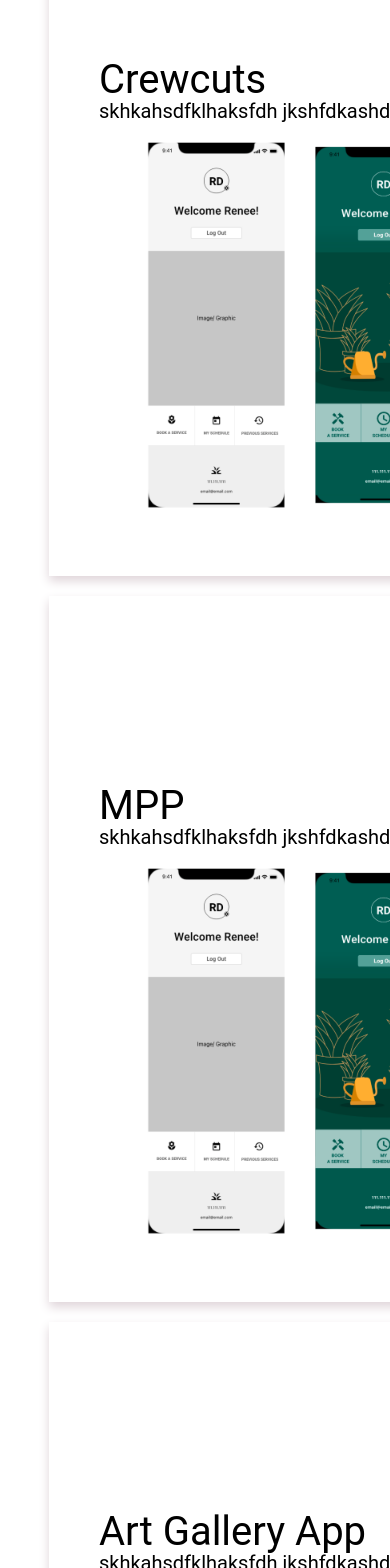
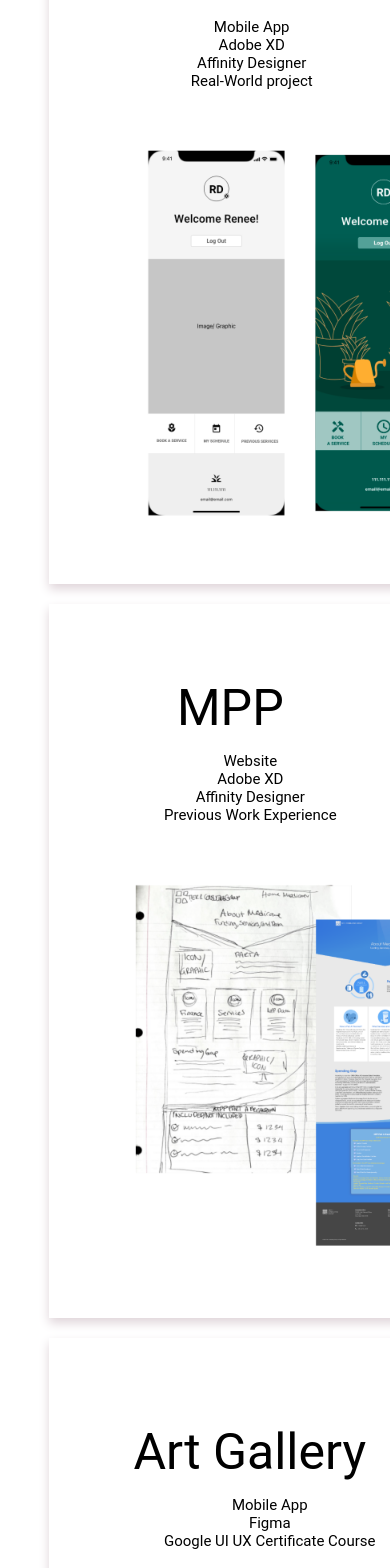
Before and after one commit to katherinestout/portfolio.stout, a React (Create React App) app in the folder portfolio/: page /work in a window 390 px wide. Shown: the part 400-1968 px from the top of the page. Built offline with nearby package versions, Linux system fonts and the light colour scheme; a web font is replaced by a local one.

Commit message:
prettier

```diff
--- a/portfolio/src/routes/projects/components/mainPage.js
+++ b/portfolio/src/routes/projects/components/mainPage.js
@@ -2,82 +2,104 @@ import React from "react";
 import styles from "./../styles/mainPage.scss";
 import { Link } from "react-router-dom";
 import ccGraphic from "./../../../svg/crewCuts/crewcutssq.png";
+import galleryGraphic from "./../../../svg/gallery/galleryFront.png";
+import mppGraphic from "./../../../svg/mpp/mppFront.png";
 
 const MainPage = () => (
   <div className={styles}>
     <div className="project-container">
       <Link to="/crewCuts">
         <div className="project project-1">
-          <div className = "div1">
-          <div>
-            <span className = "project-title">
-            Crewcuts </span>
-            <br/>
-            <span className = "project-content">skhkahsdfklhaksfdh jkshfdkashdflk ksjdhfkaj</span>
+          <div className="div1">
+            <div className="div2">
+              <span className="project-title">CrewCuts </span>
+              <br />
+              <span className="project-content">
+                <ul>
+                  <li>Mobile App</li>
+                  <li>Adobe XD</li>
+
+                  <li>Affinity Designer</li>
+                  <li>Real-World project</li>
+                </ul>
+              </span>
             </div>
+          </div>
 
-
-          </div>
-          <div>
-          <img src={ccGraphic} alt="ccGraphic" className="front-graphic" />
+          <div className="div3">
+            <img src={ccGraphic} alt="ccGraphic" className="front-graphic" />
           </div>
         </div>
       </Link>
 
       <Link to="/mpp">
         <div className="project project-2">
-        <div className = "div1">
-        <div>
-            <span className = "project-title">
-            MPP </span>
-            <br/>
-            <span className = "project-content">skhkahsdfklhaksfdh jkshfdkashdflk ksjdhfkaj</span>
+          <div className="div1">
+            <div className="div2">
+              <span className="project-title">MPP </span>
+              <br />
+              <span className="project-content">
+                <ul>
+                  <li>Website </li>
+                  <li>Adobe XD </li>
+                  <li>Affinity Designer</li>
+                  <li> Previous Work Experience</li>
+                </ul>
+              </span>
             </div>
-
-
           </div>
-          <div>
-          <img src={ccGraphic} alt="ccGraphic" className="front-graphic" />
+          <div className="div3">
+            <img src={mppGraphic} alt="mppGraphic" className="front-graphic" />
           </div>
         </div>
       </Link>
 
       <Link to="/artGallery">
         <div className="project project-3">
-        <div className = "div1">
-        <div>
-            <span className = "project-title">
-            Art Gallery App </span>
-            <br/>
-            <span className = "project-content">skhkahsdfklhaksfdh jkshfdkashdflk ksjdhfkaj</span>
+          <div className="div1">
+            <div className="div2">
+              <span className="project-title">Art Gallery</span>
+              <br />
+              <span className="project-content">
+                <ul>
+                  <li>Mobile App </li>
+                  <li>Figma</li>
+                  <li>Google UI UX Certificate Course</li>
+                </ul>
+              </span>
             </div>
-
-
           </div>
-          <div>
-          <img src={ccGraphic} alt="ccGraphic" className="front-graphic" />
+          <div className="div3">
+            <img
+              src={galleryGraphic}
+              alt="galleryGraphic"
+              className="front-graphic"
+            />
           </div>
         </div>
       </Link>
 
       <Link to="/portfolio">
         <div className="project project-4">
-        <div className = "div1">
-            <div>
-            <span className = "project-title">Portfolio</span>
-            <br/>
-            <span className = "project-content">skhkahsdfklhaksfdh jkshfdkashdflk ksjdhfkaj</span>
+          <div className="div1">
+            <div className="div2">
+              <span className="project-title">Portfolio</span>
+              <br />
+              <span className="project-content">
+                <ul>
+                  <li></li>
+                  <li></li>
+                  <li></li>
+                </ul>
+                skhkahsdfklhaksfdh jkshfdkashdflk ksjdhfkaj
+              </span>
             </div>
-
-
           </div>
-          <div>
-          <img src={ccGraphic} alt="ccGraphic" className="front-graphic" />
+          <div className="div3">
+            <img src={ccGraphic} alt="ccGraphic" className="front-graphic" />
           </div>
         </div>
       </Link>
-
-
     </div>
   </div>
 );
--- a/portfolio/src/routes/projects/styles/mainPage.scss
+++ b/portfolio/src/routes/projects/styles/mainPage.scss
@@ -29,11 +29,12 @@
             text-align: right;
             display: flex;
             height: 100%;
-            div {
+            .div2 {
                 display: inline-block;
                 align-self: flex-end;
+                padding: 25px;
                 .project-title {
-                    font-size: 40px;
+                    font-size: 50px;
                     color: black;
 
 
@@ -41,9 +42,13 @@
                 }
 
                 .project-content {
-                    font-size: 20px;
+                    font-size: 15px;
                     color: black;
-                    line-height: 50%;
+                    // line-height: 50%;
+
+                    ul {
+                        list-style-type: none;
+                    }
 
 
             }
@@ -73,19 +78,40 @@
 @media only screen and (max-width: 768px) {
 
     .project-container {
-        display: grid;
-        grid-template-columns: auto;
+        // display: grid;
+        // grid-template-columns: auto;
+
+display: grid;
+grid-template-columns: 1fr;
+grid-template-rows: repeat(4, 1fr);
+grid-column-gap: 0px;
+grid-row-gap: 0px;
 
         .project {
             display: grid;
-            grid-template-columns: 1fr;
+            grid-template-columns:  repeat(2, 1fr);
             grid-template-rows: .5fr 1fr;
             grid-column-gap: 0px;
             grid-row-gap: 0px;
+            text-align: center;
+
 
             .div1 {
                 grid-area: 1 / 1 / 2 / 2;
-                text-align: left;
+
+                text-align: center;
+
+
+            .div2 {
+
+                text-align: center;
+
+            }
+            }
+            .div3 {
+
+                grid-area: 2 / 1 / 3 / 2;
+                text-align: center;
             }
         }
     }
```
Also changed, not shown: portfolio/src/svg/gallery/galleryFront.png (added), portfolio/src/svg/mpp/mppFront.png (added).
